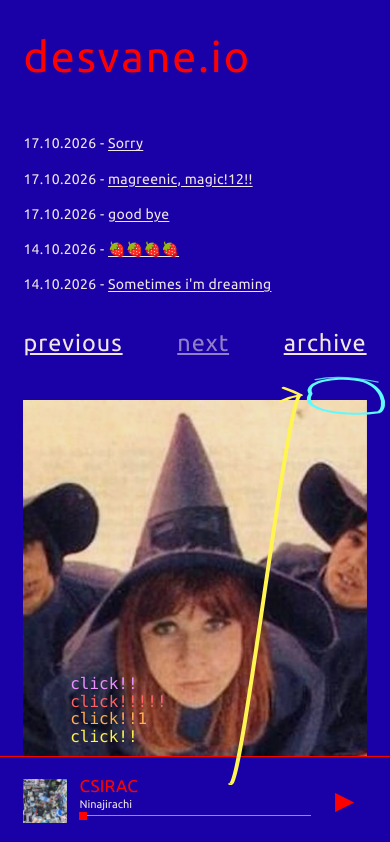
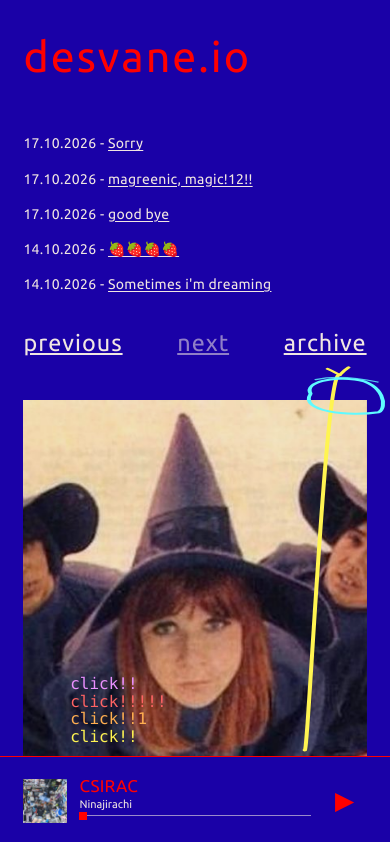
Before and after one commit to iDavi/desvaneio, a React (Vite) app: page / in a window 390 px wide. Shown: the top 842 px of the page. Built offline with nearby package versions, Linux system fonts and the light colour scheme; a web font is replaced by a local one.

Commit message:
Redraw mobile play arrow above button

```diff
--- a/src/PlayPrompt.jsx
+++ b/src/PlayPrompt.jsx
@@ -37,12 +37,15 @@ export default function PlayPrompt({ buttonRef, zoneTop, zoneBottom, reducedMoti
     const centerY = rect.top + rect.height / 2;
     const radiusX = rect.width / 2 + 15;
     const radiusY = rect.height / 2 + 13;
-    const endX = centerX - radiusX - 7;
-    const endY = centerY - 2;
+    const mobile = width <= 680;
+    const endX = mobile ? centerX - 5 : centerX - radiusX - 7;
+    const endY = mobile ? centerY - radiusY - 8 : centerY - 2;
     const preferredLeft = width <= 680 ? width * .18 : width * .22;
     const labelLeft = Math.max(16, Math.min(preferredLeft, endX - labelWidth - 48));
-    const startX = labelLeft + labelWidth + 14;
-    const startY = labelBottom - 25;
+    const startX = mobile ? centerX - 40 : labelLeft + labelWidth + 14;
+    const startY = mobile
+      ? zoneBottom - Math.min(105, Math.max(22, zoneBottom - zoneTop - 18))
+      : labelBottom - 25;
     const maxVisibleLines = Math.max(1, Math.floor((labelBottom - zoneTop - 8) / (width <= 680 ? 17 : 20)));
     setPosition({ width, height, labelLeft, labelBottom, labelWidth, maxVisibleLines, centerX, centerY, radiusX, radiusY, startX, startY, endX, endY });
   }, [buttonRef, zoneTop, zoneBottom]);
@@ -51,15 +54,18 @@ export default function PlayPrompt({ buttonRef, zoneTop, zoneBottom, reducedMoti
   const { width, height, labelLeft, labelBottom, labelWidth, maxVisibleLines, centerX: x, centerY: y, radiusX: rx, radiusY: ry, startX: sx, startY: sy, endX: ex, endY: ey } = position;
   const circle = `M ${x-rx+3} ${y-5} C ${x-rx-4} ${y-ry+5}, ${x-9} ${y-ry-5}, ${x+10} ${y-ry+1} C ${x+rx+3} ${y-ry+7}, ${x+rx+6} ${y+ry-10}, ${x+rx-3} ${y+ry-2} C ${x+5} ${y+ry+7}, ${x-rx-9} ${y+ry-3}, ${x-rx+3} ${y-5}`;
   const arrow = width <= 680
-    ? `M ${sx} ${sy} C ${sx+12} ${sy+12}, ${ex-13} ${ey-15}, ${ex} ${ey}`
+    ? `M ${sx} ${sy} C ${sx+3} ${sy+35}, ${ex-14} ${ey-30}, ${ex} ${ey}`
     : `M ${sx} ${sy} C ${sx + Math.max(52, width*.13)} ${sy-35}, ${ex - Math.max(62, width*.17)} ${ey-105}, ${ex} ${ey}`;
+  const arrowHead = width <= 680
+    ? `M ${ex-12} ${ey-13} Q ${ex-3} ${ey-5}, ${ex} ${ey} Q ${ex+5} ${ey-11}, ${ex+9} ${ey-16}`
+    : `M ${ex-17} ${ey-15} Q ${ex-6} ${ey-7}, ${ex} ${ey} Q ${ex-10} ${ey+3}, ${ex-20} ${ey+13}`;
 
   return createPortal(
     <div className="song-play-prompt" aria-hidden="true"
       style={{ '--prompt-arrow-color': RAINBOW[colorStep], '--prompt-circle-color': RAINBOW[(colorStep + 2) % RAINBOW.length] }}>
       <svg viewBox={`0 0 ${width} ${height}`} preserveAspectRatio="none">
         <path d={arrow} className="song-play-prompt-arrow" />
-        <path d={`M ${ex-17} ${ey-15} Q ${ex-6} ${ey-7}, ${ex} ${ey} Q ${ex-10} ${ey+3}, ${ex-20} ${ey+13}`} className="song-play-prompt-arrow" />
+        <path d={arrowHead} className="song-play-prompt-arrow" />
         <path d={circle} className="song-play-prompt-circle" />
         <path d={`M ${x-rx+8} ${y-ry+1} Q ${x-4} ${y-ry-10}, ${x+rx-4} ${y-ry+6}`} className="song-play-prompt-circle song-play-prompt-sketch" />
       </svg>
```
